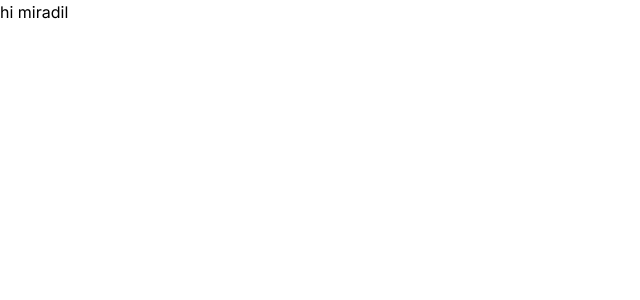
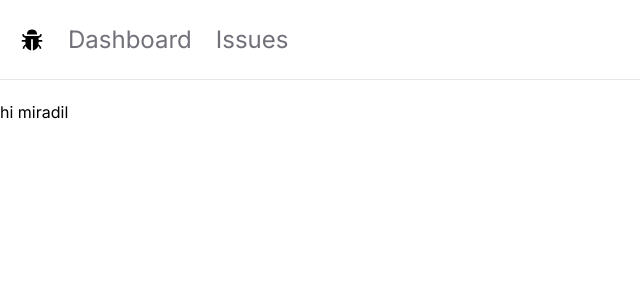
Before and after one commit to miradil5656/tracker, a Next.js app: page / in a window 1280 px wide. Shown: the top 300 px of the page, without its empty margins (0-640 px from the left). Built offline with nearby package versions, Linux system fonts and the light colour scheme.

Commit message:
build navbar

```diff
--- /dev/null
+++ b/app/Navbar.tsx
@@ -0,0 +1,24 @@
+import Link from 'next/link'
+import React from 'react'
+import {AiFillBug} from 'react-icons/ai'
+//AiFillBug
+const Navbar = () => {
+
+    const links=[
+        {lable:'Dashboard',href:'/'},
+        {lable:'Issues',href:'/issues'}
+    ]
+  return (
+    <nav className='flex space-x-6 border-b mb-5 px-5 h-20 items-center text-2xl'>
+        <Link href="/" ><AiFillBug /></Link>
+        <ul className='flex space-x-6'>
+            {links.map((link,index)=>(<Link href={link.href} key={index} className='text-zinc-500 hover:text-zinc-800 transition-colors'>{link.lable}</Link>))}
+
+
+
+        </ul>
+    </nav>
+  )
+}
+
+export default Navbar
--- a/app/layout.tsx
+++ b/app/layout.tsx
@@ -1,6 +1,7 @@
 import './globals.css'
 import type { Metadata } from 'next'
 import { Inter } from 'next/font/google'
+import Navbar from './Navbar'
 
 const inter = Inter({ subsets: ['latin'] })
 
@@ -16,7 +17,11 @@
 }) {
   return (
     <html lang="en">
-      <body className={inter.className}>{children}</body>
+      <body className={inter.className}>
+        <Navbar />
+        <main>{children}</main>
+
+        </body>
     </html>
   )
 }
--- a/package.json
+++ b/package.json
@@ -19,6 +19,7 @@
     "postcss": "8.4.31",
     "react": "18.2.0",
     "react-dom": "18.2.0",
+    "react-icons": "^4.11.0",
     "tailwindcss": "3.3.3",
     "typescript": "5.2.2"
   }
```
Also changed, not shown: 1 other file (tests, documents, lock files or other folders).
